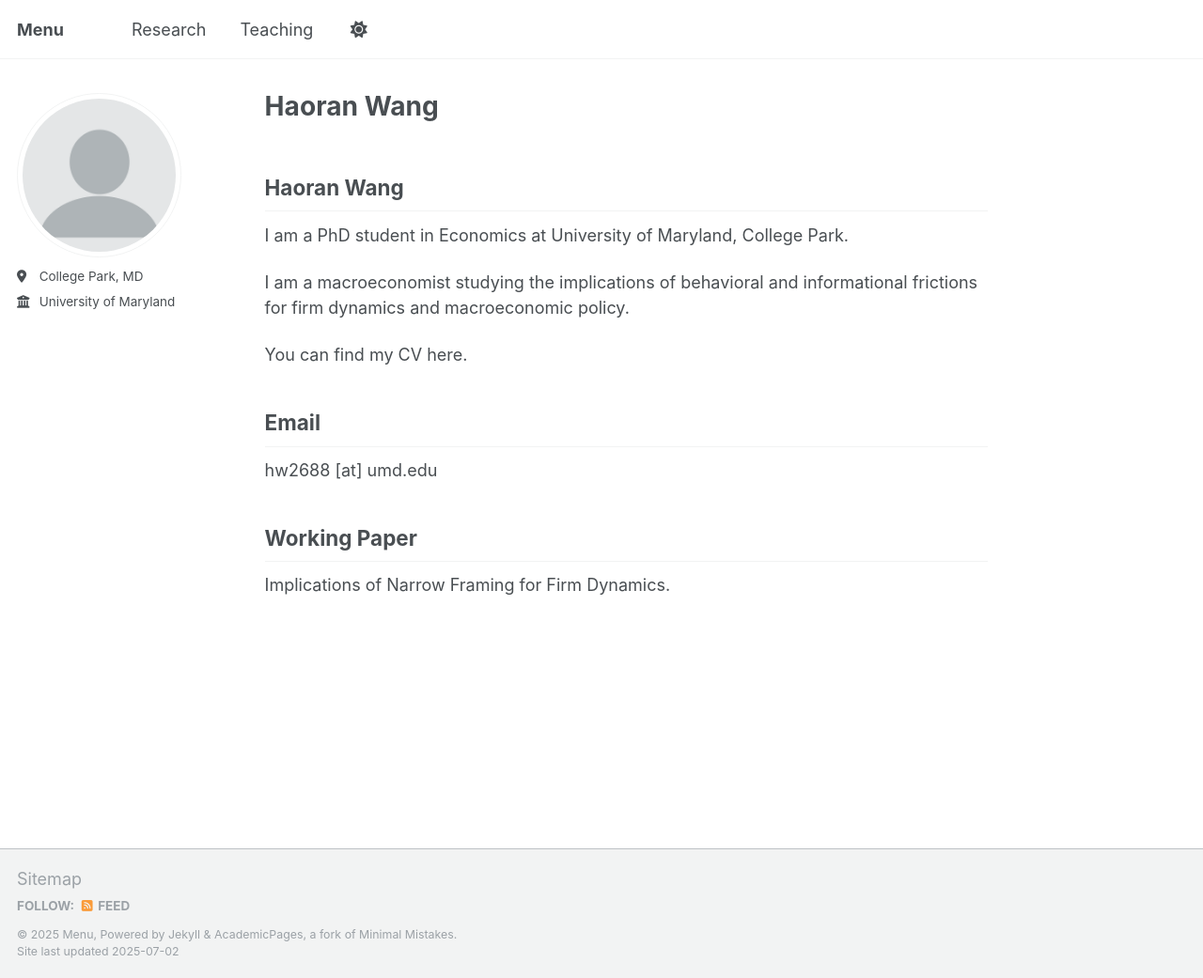
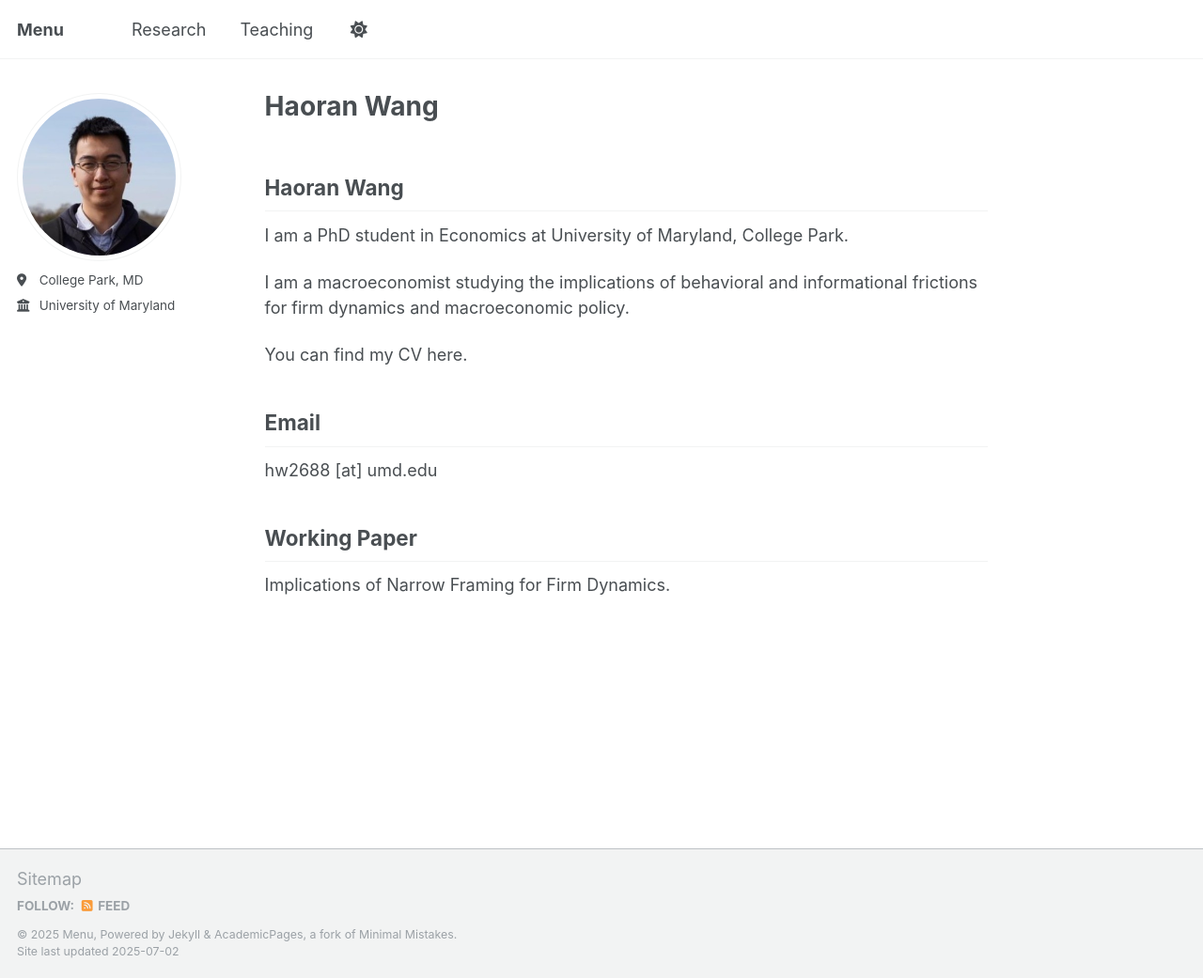
Before and after one commit to harrywang-econ/haoran-wang.github.io, a Jekyll site: the page built from _pages/about.md, in a window 1280 px wide and 1041 px high. Shown: the whole window at 94% size. Built offline with Jekyll 4.4.1, drawn with Linux system fonts in a browser that asks for light colours; a script that is not in the unit is left out; our own code applies the rules of GitHub Pages for plain Markdown files.

Commit message:
Update _config.yml

```diff
--- a/_config.yml
+++ b/_config.yml
@@ -22,7 +22,7 @@ repository               : "academicpages/academicpages.github.io"
 #               Additional customization can be done by editing /_includes/author-profile.html
 author:
   # Biographic information
-  avatar           : "profile.png"
+  avatar           : "profile_image_new.jpg"
   name             :
   pronouns         : # example: "she/her"
   bio              :
```
